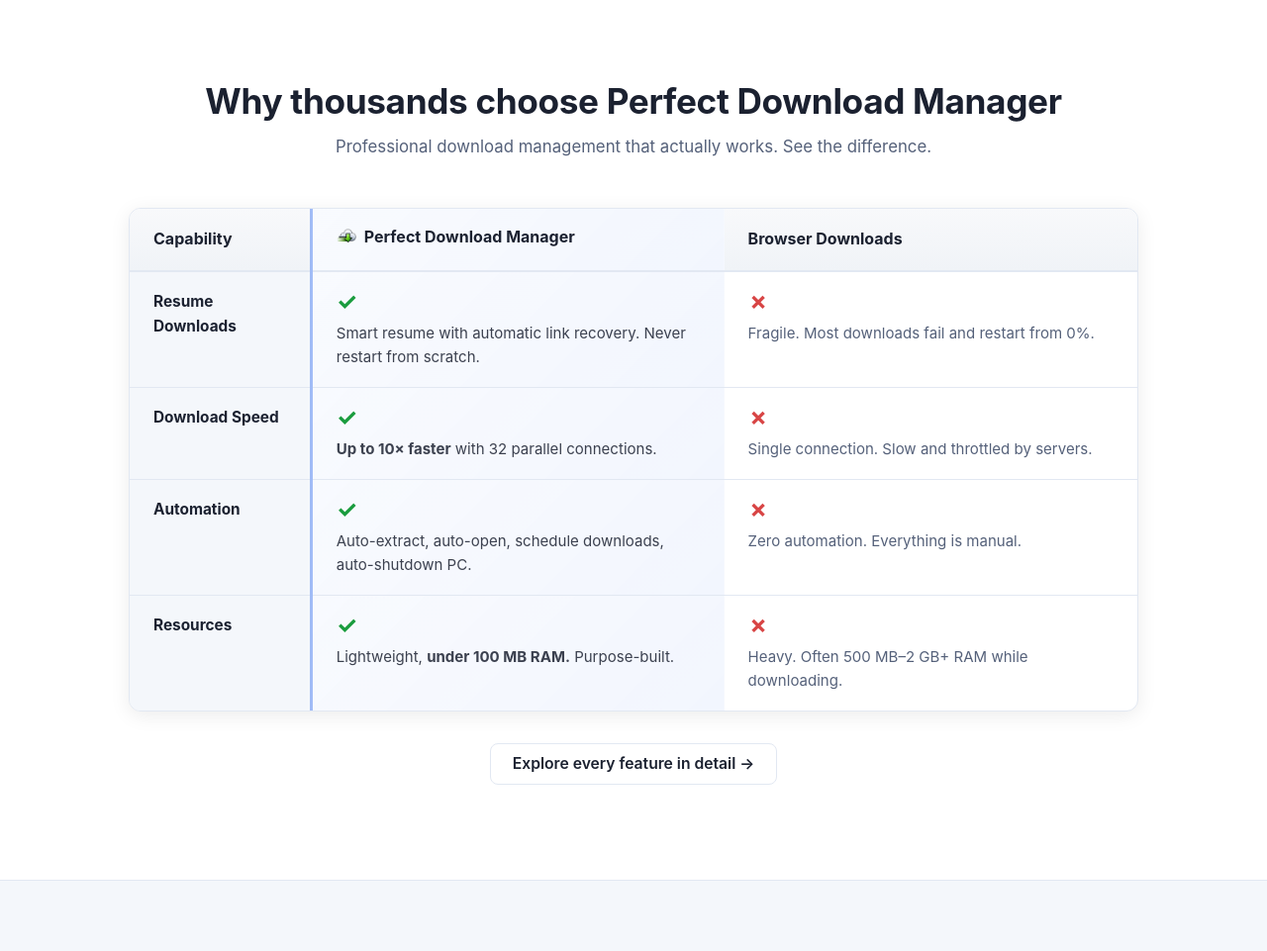
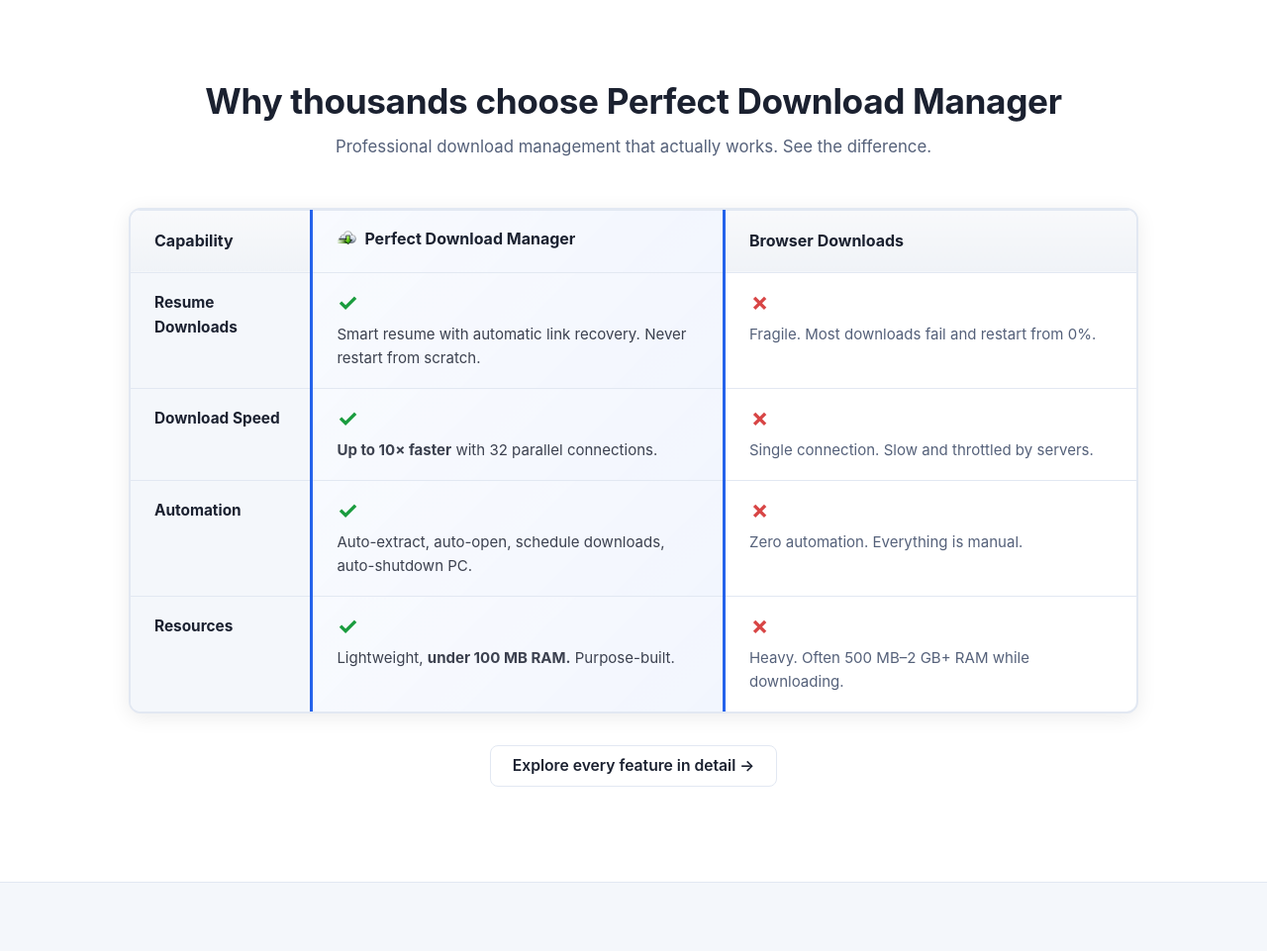
Before and after one commit to vpbgkt/Perfect-Download-Manager, a PHP site: page / in a window 1280 px wide. Shown: the part 637-1598 px from the top of the page at 99% size. Run offline with PHP 8.4, Linux system fonts and the light colour scheme.

Commit message:
Add visible borders to comparison table for better readability

```diff
--- a/website/assets/css/styles.css
+++ b/website/assets/css/styles.css
@@ -999,7 +999,7 @@ code {
     margin: 0 auto;
     overflow-x: auto;
     border-radius: var(--radius);
-    border: 1px solid var(--border);
+    border: 2px solid var(--border);
     background: var(--card);
     box-shadow: 0 4px 20px rgba(0, 0, 0, 0.08);
 }
@@ -1016,12 +1016,17 @@ code {
     font-weight: 700;
     padding: 16px 24px;
     text-align: left;
-    border-bottom: 2px solid var(--border);
+    border: 1px solid var(--border);
     font-size: 1rem;
 }
 
 .comparison-table thead th:first-child {
     width: 18%;
+    border-left: none;
+}
+
+.comparison-table thead th:last-child {
+    border-right: none;
 }
 
 .comparison-table thead th:nth-child(2) {
@@ -1030,7 +1035,8 @@ code {
 
 .comparison-table .pdm-col {
     background: linear-gradient(135deg, rgba(37, 99, 235, 0.03) 0%, rgba(37, 99, 235, 0.06) 100%);
-    border-left: 3px solid rgba(37, 99, 235, 0.4);
+    border-left: 3px solid var(--accent) !important;
+    border-right: 3px solid var(--accent) !important;
 }
 
 .pdm-header {
@@ -1046,7 +1052,7 @@ code {
 
 .comparison-table tbody td {
     padding: 18px 24px;
-    border-bottom: 1px solid var(--border);
+    border: 1px solid var(--border);
     vertical-align: top;
 }
 
@@ -1055,6 +1061,11 @@ code {
     color: var(--fg);
     font-size: 0.96rem;
     background: var(--bg-alt);
+    border-left: none;
+}
+
+.comparison-table tbody td:last-child {
+    border-right: none;
 }
 
 .comparison-table tbody tr:last-child td {
@@ -1091,8 +1102,8 @@ code {
 
 @media (max-width: 900px) {
     .comparison-table-wrapper {
-        border-left: none;
-        border-right: none;
+        border-left: 2px solid var(--border);
+        border-right: 2px solid var(--border);
         border-radius: 0;
     }
 
```
